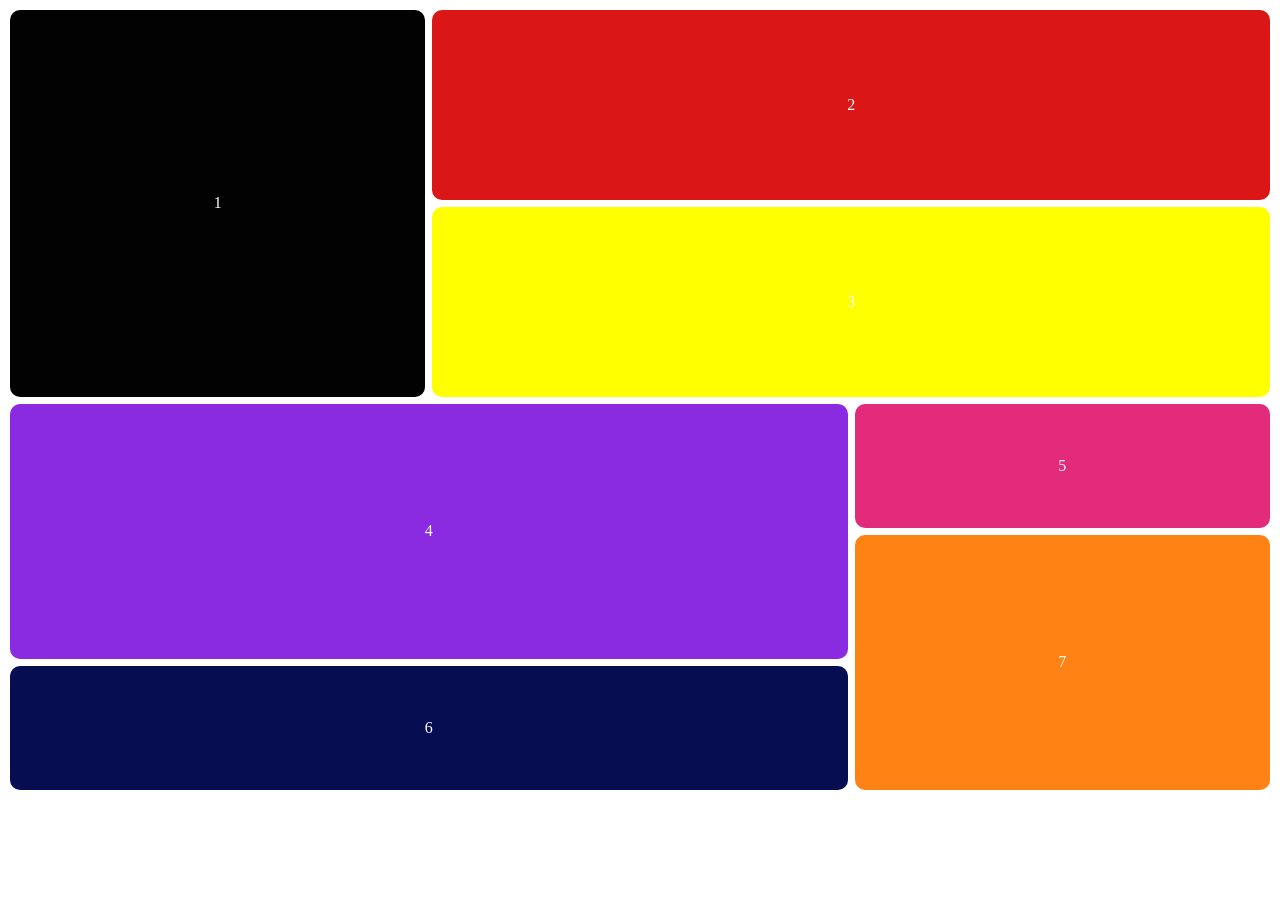
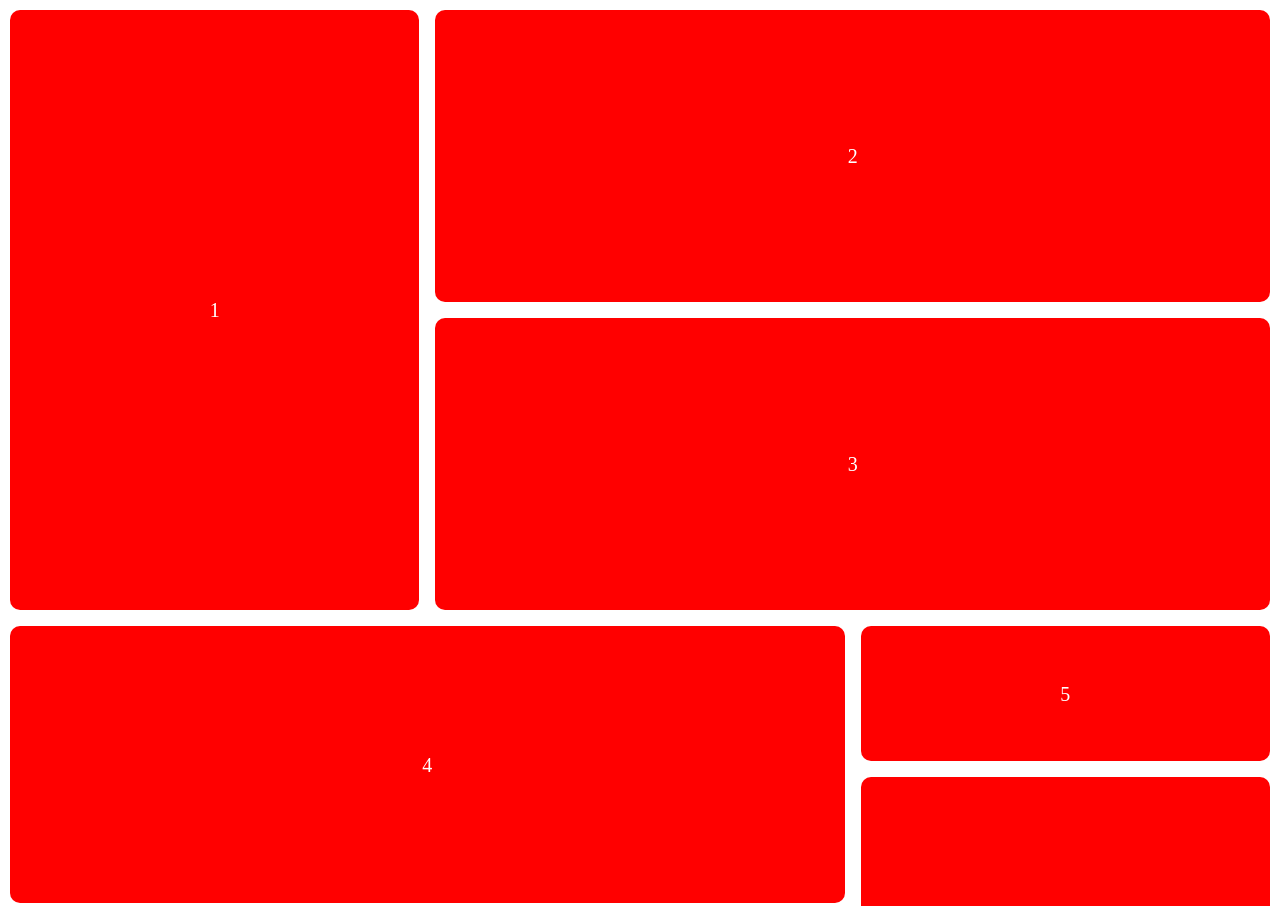
Before and after one commit to RakeshC7/UI, a plain HTML site: page gridSlideView/index.html in a window 1280 px wide. Shown: the top 906 px of the page. Before the commit the page ends 800 px from the top, so only its background shows below. Drawn offline with nearby package versions, Linux system fonts and the light colour scheme.

Commit message:
style changes for infinite list items

```diff
--- a/gridSlideView/css/style.css
+++ b/gridSlideView/css/style.css
@@ -1,5 +1,9 @@
 * {
   box-sizing: border-box;
+}
+:root {
+  --start-row: 1;
+  --start-col: 1;
 }
 body {
   height: 100vh;
@@ -23,64 +27,49 @@ body {
 
 @media (min-width: 600px) {
   .grid {
+    overflow: hidden;
     display: grid;
-    grid-template-columns: repeat(12, 1fr);
-    grid-template-rows: repeat(12, 1fr);
-    grid-gap: 7px;
-    height: 100%;
+    grid-template-columns: repeat(3, 1fr);
+    gap: 1rem;
   }
+  .grid > div:nth-child(7n + 1),
+  .grid > div:nth-child(7n + 4),
+  .grid > div:nth-child(7n + 6) {
+    grid-row: span 2;
+  }
+  .grid > div:nth-child(7n + 2),
+  .grid > div:nth-child(7n + 3),
+  .grid > div:nth-child(7n + 7),
+  .grid > div:nth-child(7n + 4) {
+    grid-column: span 2;
+  }
+  .grid > div:nth-child(7n + 1) {
+    min-height: 600px;
+  }
+  .grid > div:nth-child(7n + 2),
+  .grid > div:nth-child(7n + 3) {
+    min-height: 292px;
+  }
+  .grid > div:nth-child(7n + 4),
+  .grid > div:nth-child(7n + 7) {
+    min-height: 277px;
+  }
+  .grid > div:nth-child(7n + 5) {
+    min-height: 135px;
+  }
+  .grid > div:nth-child(7n + 6) {
+    min-height: 418px;
+  }
+
   .grid > div {
     border-radius: 10px;
+    -webkit-border-radius: 10px;
     display: flex;
     align-items: center;
     justify-content: center;
-  }
-  .gridChild1 {
-    grid-row: 1 / span 6;
-    grid-column: 1 / span 4;
-    background-color: #020202;
-    color: #fff;
-  }
-  .gridChild2 {
-    grid-row: 1 / span 3;
-    grid-column: 5 / span 8;
-    background-color: #db1616;
-    color: #fff;
-  }
-  .gridChild2 {
-    grid-row: 1 / span 3;
-    grid-column: 5 / span 8;
-    background-color: #db1616;
-    color: #fff;
-  }
-  .gridChild3 {
-    grid-row: 4 / span 3;
-    grid-column: 5 / span 8;
-    background-color: yellow;
-    color: #fff;
-  }
-  .gridChild4 {
-    grid-row: 7 / span 4;
-    grid-column: 1 / span 8;
-    background-color: blueviolet;
-    color: #fff;
-  }
-  .gridChild5 {
-    grid-row: 7 / span 2;
-    grid-column: 9 / span 4;
-    background-color: #e22b7b;
-    color: #fff;
-  }
-  .gridChild6 {
-    grid-row: 11 / span 2;
-    grid-column: 1 / span 8;
-    background-color: #060d51;
-    color: #fff;
-  }
-  .gridChild7 {
-    grid-row: 9 / span 4;
-    grid-column: 9 / span 4;
-    background-color: #ff8214;
+    background-color: red;
+    font-size: 20px;
+    line-height: 30px;
     color: #fff;
   }
 }
```
